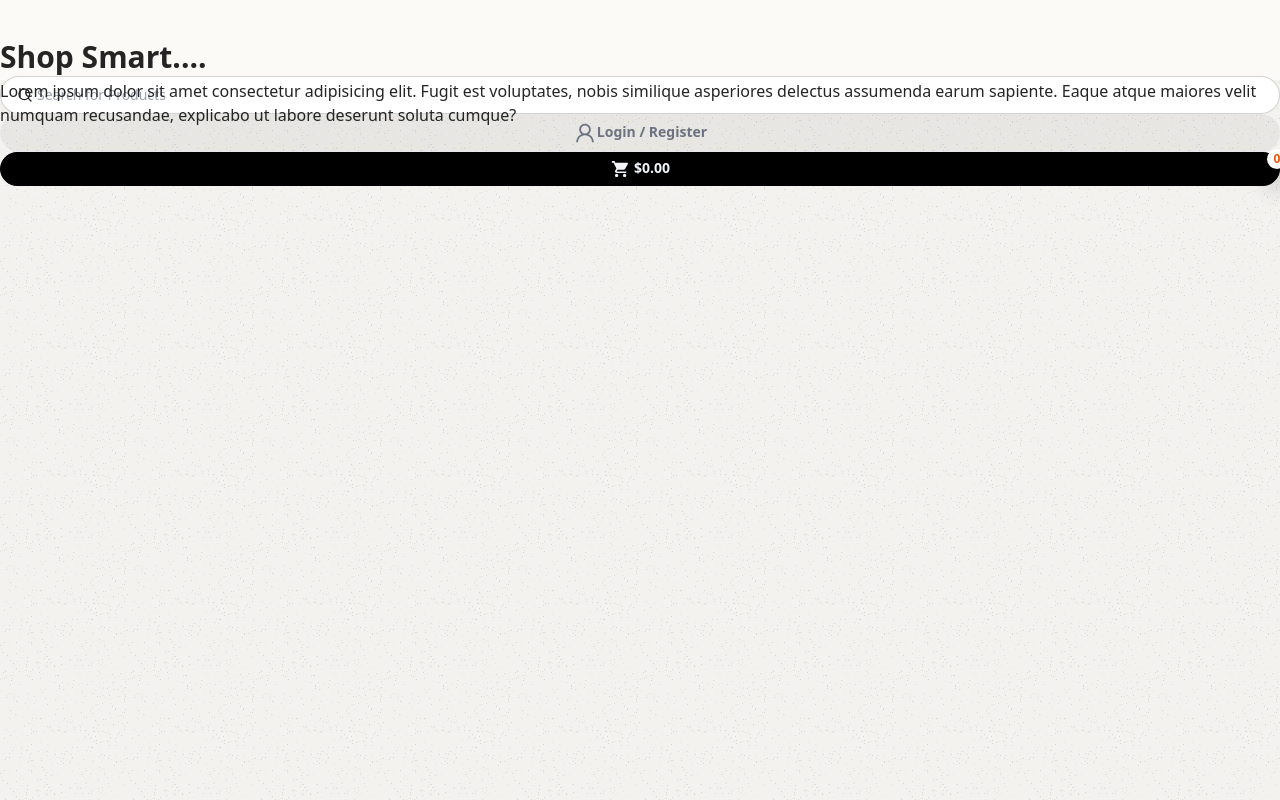
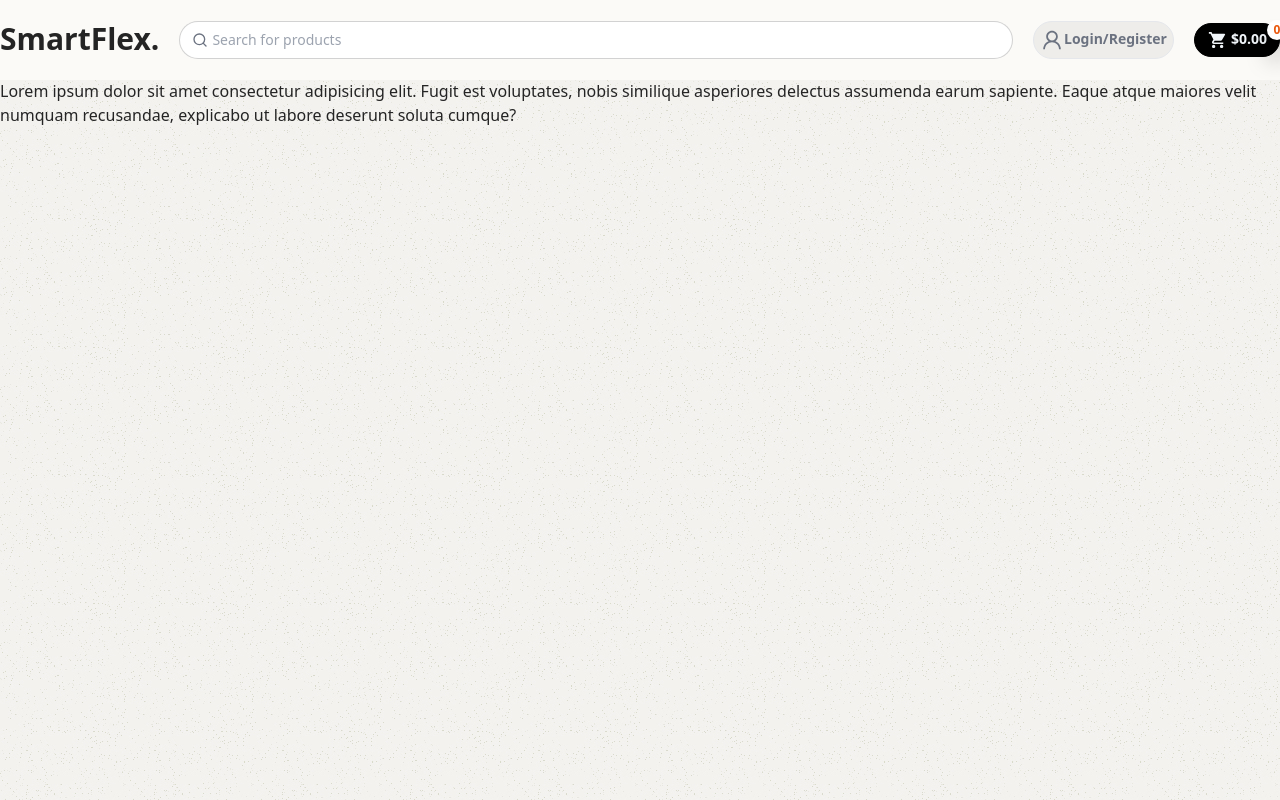
Before and after one commit to Hassan-Muhammad-Yousuf/smart-e-com, a Next.js app: page / in a window 1280 px wide. Built offline with nearby package versions, Linux system fonts and the light colour scheme; no server answers.

Commit message:
Fixes of header and Next Js Login

```diff
--- a/src/components/Header.tsx
+++ b/src/components/Header.tsx
@@ -6,6 +6,7 @@ import { IoMdCart } from "react-icons/io";
 import { FiSearch, FiLogOut } from "react-icons/fi";
 import { AiOutlineUser } from "react-icons/ai";
 import { useSession, signIn, signOut } from "next-auth/react";
+import Image from "next/image";
 
 
 const Header = () => {
@@ -13,20 +14,22 @@ const Header = () => {
   console.log(session);
     return (
     <div className="bg-bodyColor h-20">
-        <Container className="h-full flex items-start md:gap-x-5 justify-between md:justify-start">
+         <Container className="h-full flex items-center md:gap-x-5 justify-between md:justify-start">
             <Logo />
             {/*  Search Bar */}
-            <div className="w-full bg-white hidden md:flex items-center gap-x-1 border-[1px] border-lightText/50 rounded-full px-4 py-1.5 focus-within:border-orange-600 group">
-                <FiSearch className="text-grey-500 group-focus-within::text-darkText duration-200"/>
-                <input type="text"
-                placeholder="Search for Products"
-                className="placeholder:text-sm flex-1 outline-none"/>
-            </div>
+            <div className="w-full bg-white hidden md:flex items-center gap-x-1 border-[1px] border-lightText/50 rounded-full px-3 py-1.5 focus-within:border-orange-600 group">
+          <FiSearch className="text-gray-500 group-focus-within:text-darkText duration-200" />
+          <input
+            type="text"
+            placeholder="Search for products"
+            className="placeholder:text-sm flex-1 outline-none"
+          />
+        </div>
             {/*  Login */}
             {!session && (
                <div onClick={()=> signIn()} className="headerDiv cursor-pointer">
                <AiOutlineUser className="text-2xl"/>
-               <p className="text-sm font-semibold"> Login / Register </p>
+               <p className="text-sm font-semibold"> Login/Register </p>
              </div>
             )
             }
--- a/src/components/Logo.tsx
+++ b/src/components/Logo.tsx
@@ -4,7 +4,7 @@ import React from "react";
 const Logo = () => {
     return (
         <Link href={"/"}>
-        <h3 className="text-3xl font-semibold hover:text-orange-500 cursor-pointer duration-200">Shop Smart....</h3>
+        <h3 className="text-3xl font-semibold hover:text-orange-500 cursor-pointer duration-200">SmartFlex.</h3>
         </Link>
     )
 }
--- a/tailwind.config.ts
+++ b/tailwind.config.ts
@@ -1,4 +1,4 @@
-const defaultTheme = require('tailwindcss/defaultTheme')
+const defaultTheme = require("tailwindcss/defaultTheme");
 import type { Config } from "tailwindcss";
 
 const config: Config = {
@@ -10,7 +10,7 @@ const config: Config = {
   theme: {
     extend: {
       backgroundImage: {
-        'main-bg': "url('/Bg.jpeg')",
+        "main-bg": "url('/Bg.jpeg')",
       },
       fontFamily: {
         bodyFont: ["Urbanist", ...defaultTheme.fontFamily.sans],
@@ -21,8 +21,8 @@ const config: Config = {
         darkText: "#242424",
         lightText: "#a5a5a5",
       },
+    },
   },
-},
   plugins: [],
 };
 export default config;
```
Also changed, not shown: src/components/Container.tsx (+9 -9 lines), next.config.js (renamed from next.config.mjs).
